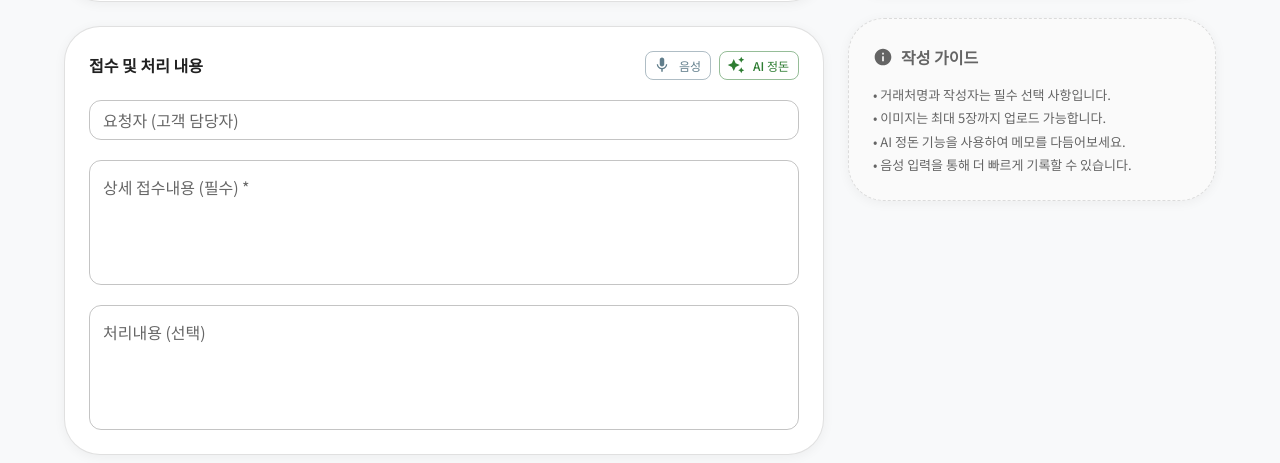
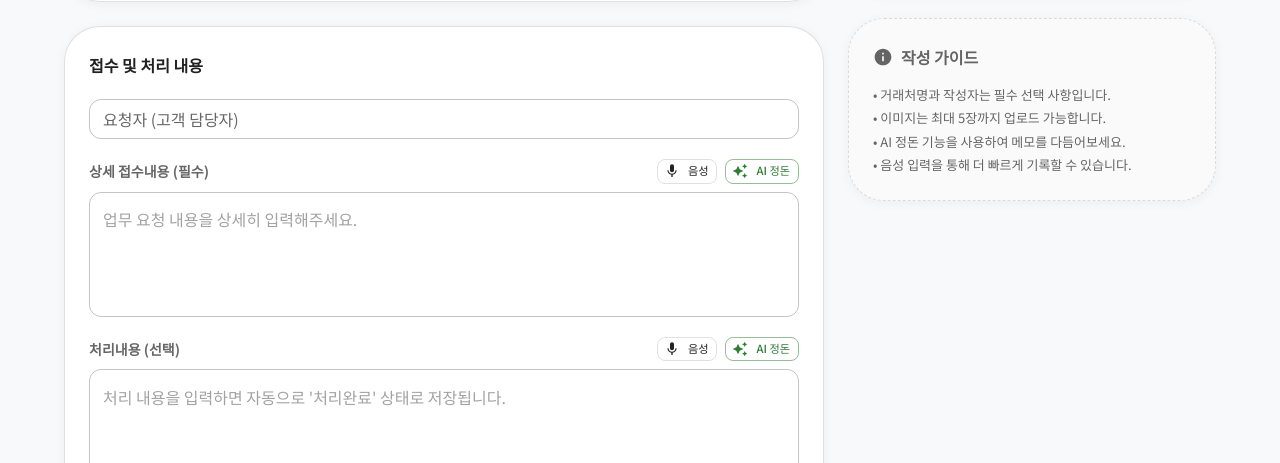
Before and after one commit to comtooin/comtooin, a React (Create React App) app: page / in a window 1280 px wide. Shown: the part 489-952 px from the top of the page. Built offline with nearby package versions, Linux system fonts and the light colour scheme; no server answers; the database is empty; sample sign-in values are in the browser's storage.

Commit message:
feat: 업무 기록 페이지 처리내용에 음성 입력 및 AI 정돈 기능 추가

```diff
--- a/src/pages/HomePage.tsx
+++ b/src/pages/HomePage.tsx
@@ -235,16 +235,84 @@ const HomePage: React.FC = () => {
 
               <Paper variant="outlined" sx={{ p: 3, borderRadius: 3, bgcolor: 'background.paper' }}>
                 <Stack spacing={2.5}>
-                  <Box sx={{ display: "flex", justifyContent: "space-between", alignItems: "center" }}>
-                    <Typography variant="subtitle1" fontWeight="bold">접수 및 처리 내용</Typography>
-                    <Stack direction="row" spacing={1}>
-                      <Button variant="outlined" size="small" startIcon={<MicIcon />} onClick={() => handleVoiceInput('content')} sx={{ fontSize: '0.75rem' }}>음성</Button>
-                      <Button variant="outlined" size="small" color="success" startIcon={<AutoAwesomeIcon />} onClick={() => handlePolishText('content')} sx={{ fontSize: '0.75rem' }}>AI 정돈</Button>
-                    </Stack>
+                  <Typography variant="subtitle1" fontWeight="bold">접수 및 처리 내용</Typography>
+
+                  <TextField label="요청자 (고객 담당자)" fullWidth variant="outlined" size="small" value={requesterName} onChange={(e) => setRequesterName(e.target.value)} />
+
+                  <Box>
+                    <Box sx={{ display: "flex", justifyContent: "space-between", alignItems: "center", mb: 1 }}>
+                      <Typography variant="body2" fontWeight="bold" color="text.secondary">상세 접수내용 (필수)</Typography>
+                      <Stack direction="row" spacing={1}>
+                        <Button
+                          variant="outlined"
+                          size="small"
+                          startIcon={<MicIcon sx={{ fontSize: '1rem !important' }} />}
+                          onClick={() => handleVoiceInput('content')}
+                          sx={{ fontSize: '0.7rem', py: 0.2, minWidth: 'auto', px: 1, borderColor: isListening === 'content' ? 'primary.main' : 'divider' }}
+                          color={isListening === 'content' ? 'primary' : 'inherit'}
+                        >
+                          {isListening === 'content' ? '인식 중...' : '음성'}
+                        </Button>
+                        <Button
+                          variant="outlined"
+                          size="small"
+                          color="success"
+                          startIcon={<AutoAwesomeIcon sx={{ fontSize: '1rem !important' }} />}
+                          onClick={() => handlePolishText('content')}
+                          sx={{ fontSize: '0.7rem', py: 0.2, minWidth: 'auto', px: 1 }}
+                        >
+                          AI 정돈
+                        </Button>
+                      </Stack>
+                    </Box>
+                    <TextField
+                      multiline
+                      rows={4}
+                      fullWidth
+                      variant="outlined"
+                      value={content}
+                      onChange={(e) => setContent(e.target.value)}
+                      required
+                      placeholder="업무 요청 내용을 상세히 입력해주세요."
+                    />
                   </Box>
-                  <TextField label="요청자 (고객 담당자)" fullWidth variant="outlined" size="small" value={requesterName} onChange={(e) => setRequesterName(e.target.value)} />
-                  <TextField label="상세 접수내용 (필수)" multiline rows={4} fullWidth variant="outlined" value={content} onChange={(e) => setContent(e.target.value)} required />
-                  <TextField label="처리내용 (선택)" multiline rows={4} fullWidth variant="outlined" value={processingContent} onChange={(e) => setProcessingContent(e.target.value)} placeholder="처리 내용을 입력하면 자동으로 '처리완료' 상태로 저장됩니다." />
+
+                  <Box>
+                    <Box sx={{ display: "flex", justifyContent: "space-between", alignItems: "center", mb: 1 }}>
+                      <Typography variant="body2" fontWeight="bold" color="text.secondary">처리내용 (선택)</Typography>
+                      <Stack direction="row" spacing={1}>
+                        <Button
+                          variant="outlined"
+                          size="small"
+                          startIcon={<MicIcon sx={{ fontSize: '1rem !important' }} />}
+                          onClick={() => handleVoiceInput('processingContent')}
+                          sx={{ fontSize: '0.7rem', py: 0.2, minWidth: 'auto', px: 1, borderColor: isListening === 'processingContent' ? 'primary.main' : 'divider' }}
+                          color={isListening === 'processingContent' ? 'primary' : 'inherit'}
+                        >
+                          {isListening === 'processingContent' ? '인식 중...' : '음성'}
+                        </Button>
+                        <Button
+                          variant="outlined"
+                          size="small"
+                          color="success"
+                          startIcon={<AutoAwesomeIcon sx={{ fontSize: '1rem !important' }} />}
+                          onClick={() => handlePolishText('processingContent')}
+                          sx={{ fontSize: '0.7rem', py: 0.2, minWidth: 'auto', px: 1 }}
+                        >
+                          AI 정돈
+                        </Button>
+                      </Stack>
+                    </Box>
+                    <TextField
+                      multiline
+                      rows={4}
+                      fullWidth
+                      variant="outlined"
+                      value={processingContent}
+                      onChange={(e) => setProcessingContent(e.target.value)}
+                      placeholder="처리 내용을 입력하면 자동으로 '처리완료' 상태로 저장됩니다."
+                    />
+                  </Box>
                 </Stack>
               </Paper>
 
```
Also changed, not shown: 2 other files (tests, documents, lock files or other folders).
